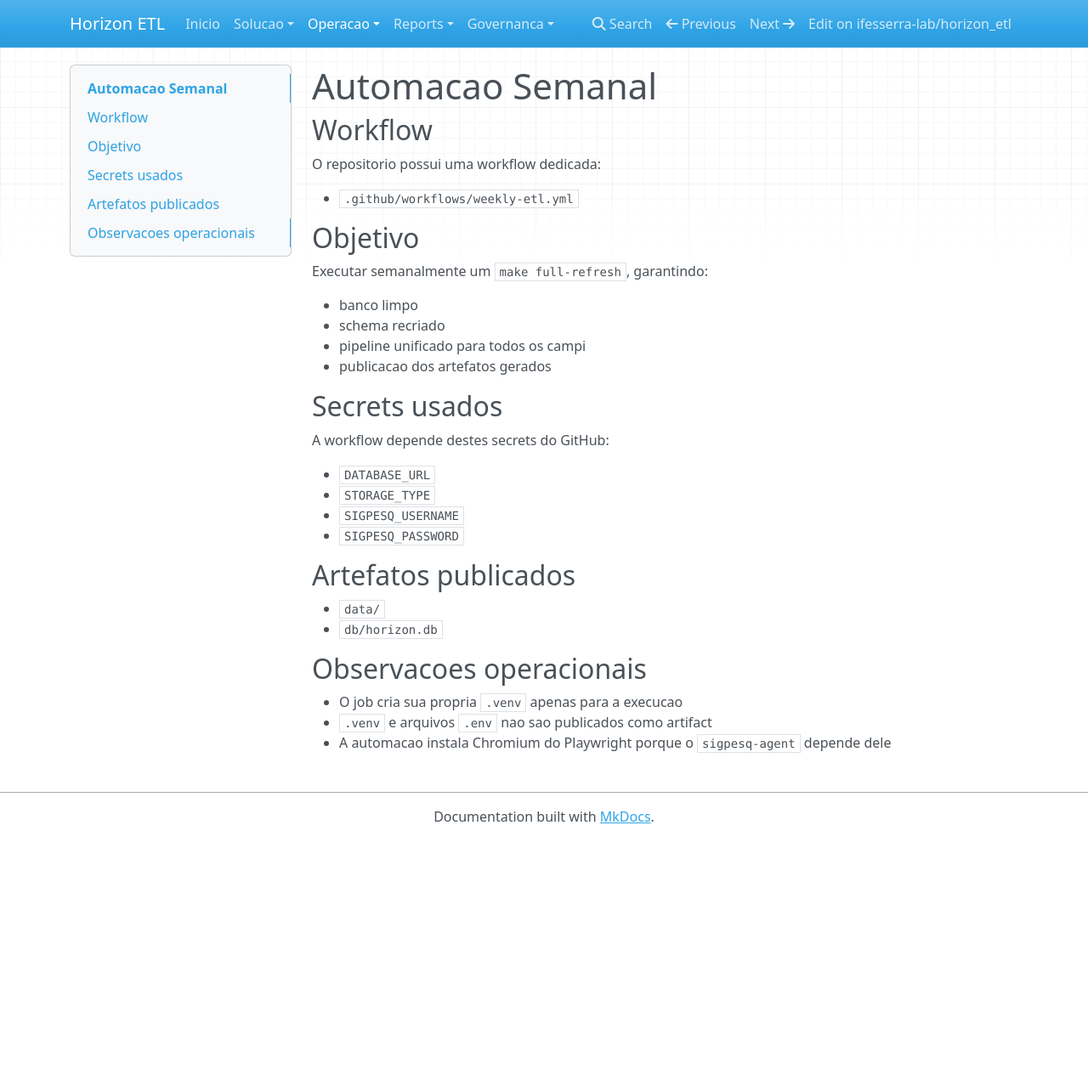
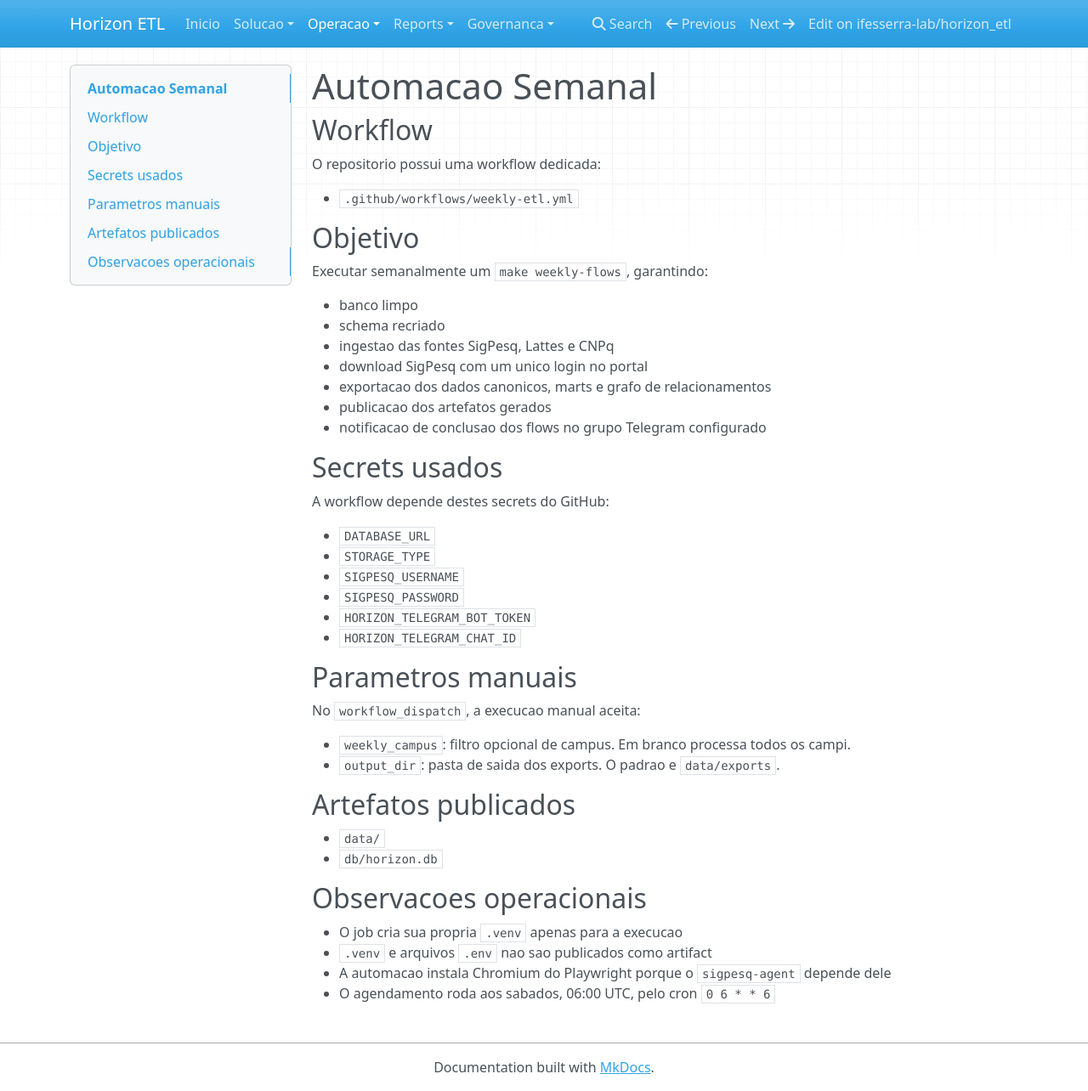
Before and after one commit to ifesserra-lab/horizon_etl, an MkDocs documentation site: the page built from docs/operations/automation.md, in a window 1280 px wide and 1284 px high. Shown: the whole window at 85% size. Built offline with MkDocs 1.6.1, drawn with Linux system fonts in a browser that asks for light colours; nearby versions of some CDN libraries.

Commit message:
Run weekly ETL flows in GitHub Actions

```diff
--- a/docs/operations/automation.md
+++ b/docs/operations/automation.md
@@ -8,12 +8,15 @@ O repositorio possui uma workflow dedicada:
 
 ## Objetivo
 
-Executar semanalmente um `make full-refresh`, garantindo:
+Executar semanalmente um `make weekly-flows`, garantindo:
 
 - banco limpo
 - schema recriado
-- pipeline unificado para todos os campi
+- ingestao das fontes SigPesq, Lattes e CNPq
+- download SigPesq com um unico login no portal
+- exportacao dos dados canonicos, marts e grafo de relacionamentos
 - publicacao dos artefatos gerados
+- notificacao de conclusao dos flows no grupo Telegram configurado
 
 ## Secrets usados
 
@@ -23,6 +26,15 @@ A workflow depende destes secrets do GitHub:
 - `STORAGE_TYPE`
 - `SIGPESQ_USERNAME`
 - `SIGPESQ_PASSWORD`
+- `HORIZON_TELEGRAM_BOT_TOKEN`
+- `HORIZON_TELEGRAM_CHAT_ID`
+
+## Parametros manuais
+
+No `workflow_dispatch`, a execucao manual aceita:
+
+- `weekly_campus`: filtro opcional de campus. Em branco processa todos os campi.
+- `output_dir`: pasta de saida dos exports. O padrao e `data/exports`.
 
 ## Artefatos publicados
 
@@ -34,3 +46,4 @@ A workflow depende destes secrets do GitHub:
 - O job cria sua propria `.venv` apenas para a execucao
 - `.venv` e arquivos `.env` nao sao publicados como artifact
 - A automacao instala Chromium do Playwright porque o `sigpesq-agent` depende dele
+- O agendamento roda aos sabados, 06:00 UTC, pelo cron `0 6 * * 6`
```
Also changed, not shown: 3 other files.
